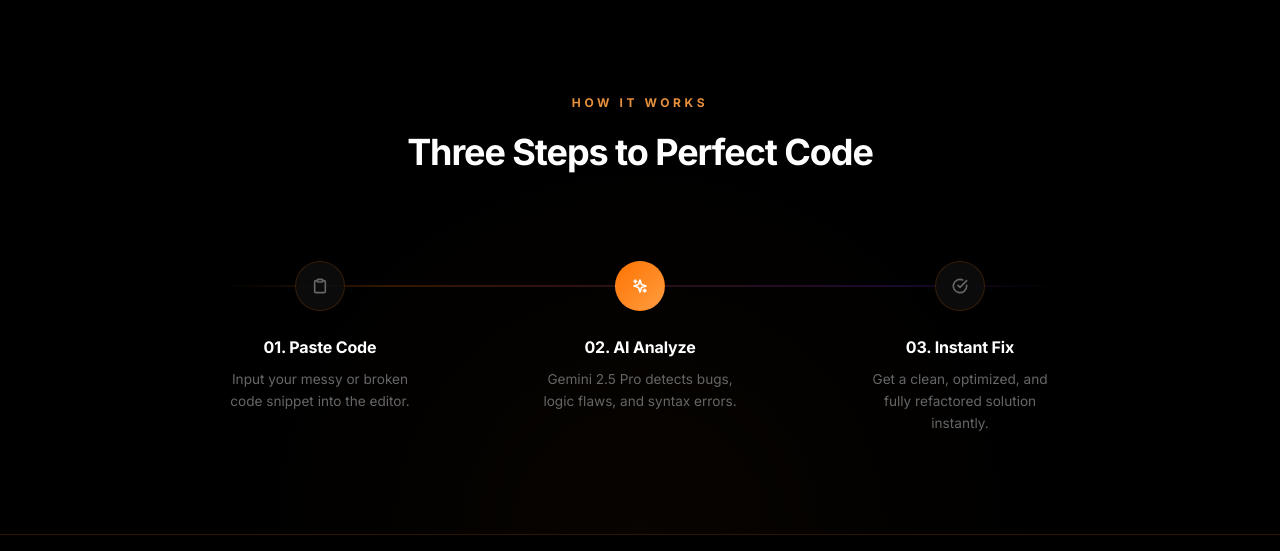
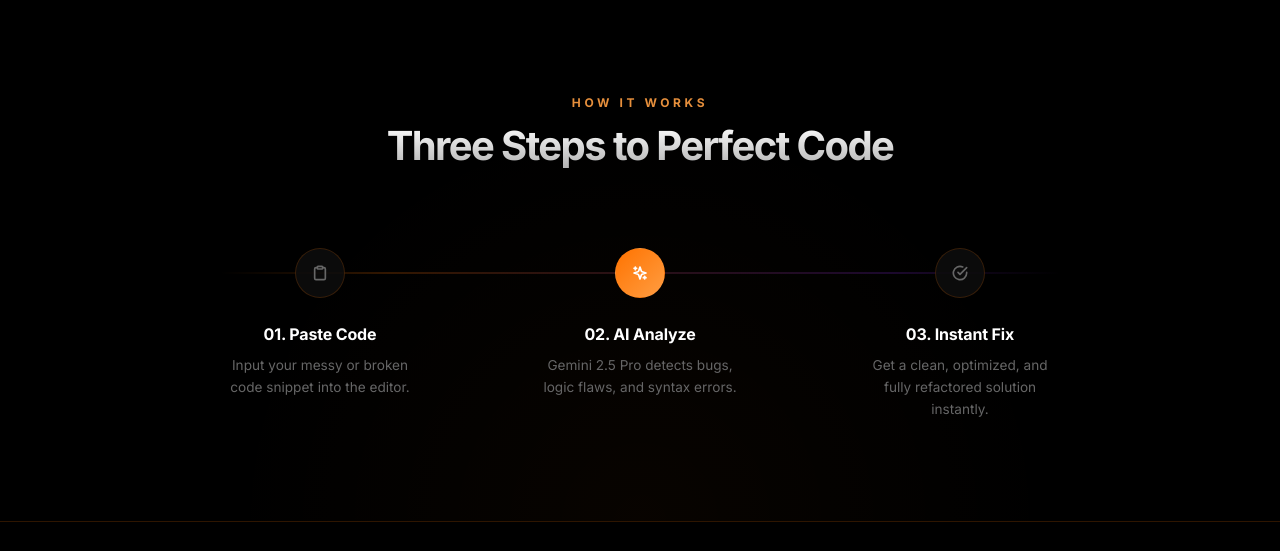
Before and after one commit to Khanndoinggood/BugSolvev1, a website: page public/index.html in a window 1280 px wide. Shown: the part 1040-1591 px from the top of the page. Drawn offline with nearby package versions, Linux system fonts and the light colour scheme.

Commit message:
Refine Premium Timeline title visibility and compatibility

```diff
--- a/public/style.css
+++ b/public/style.css
@@ -1119,11 +1119,15 @@ body {
 }
 
 .section-title-minimal {
-  font-size: 2.25rem;
+  font-size: 2.5rem;
   font-weight: 800;
-  color: #fff;
+  background: linear-gradient(180deg, #fff 0%, rgba(255, 255, 255, 0.7) 100%);
+  -webkit-background-clip: text;
+  background-clip: text;
+  -webkit-text-fill-color: transparent;
   margin: 0;
-  letter-spacing: -0.03em;
+  letter-spacing: -0.04em;
+  line-height: 1.1;
 }
 
 .timeline-container {
```
